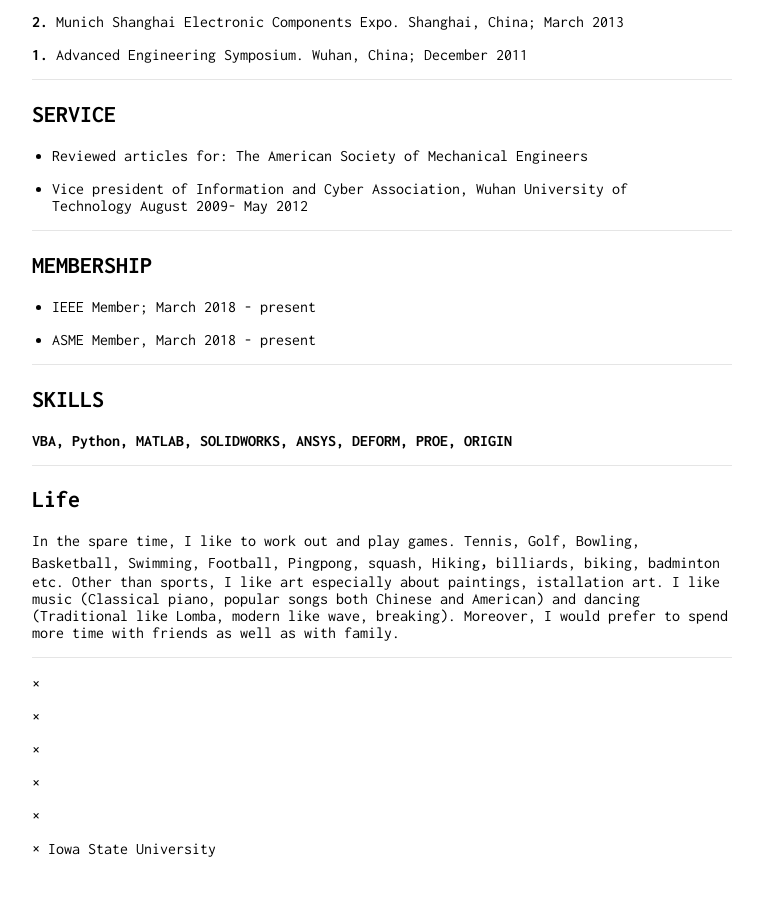
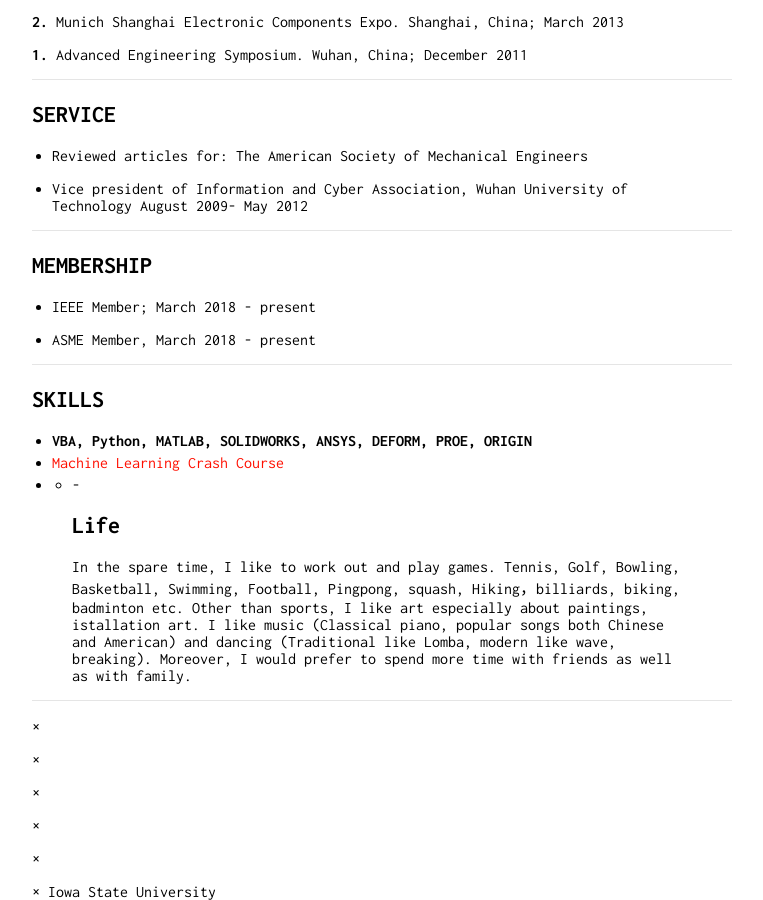
Before and after one commit to zhangxiao2018/zhangxiao2018.github.io, a Jekyll site: the page built from index.md, in a window 1280 px wide and 900 px high, scrolled down 2417 px. Shown: the whole window, without its empty margins (258-1021 px from the left). Built offline with Jekyll 4.4.1, drawn with Linux system fonts in a browser that asks for light colours; our own code applies the rules of GitHub Pages for plain Markdown files; before the commit the page ends 3274 px from its top, so only the background shows below that.

Commit message:
Update index.md

```diff
--- a/index.md
+++ b/index.md
@@ -123,8 +123,8 @@ August 2009- May 2012
 
 - - -
 ## SKILLS
-**VBA, Python, MATLAB, SOLIDWORKS, ANSYS, DEFORM, PROE, ORIGIN**
-
+* **VBA, Python, MATLAB, SOLIDWORKS, ANSYS, DEFORM, PROE, ORIGIN**
+* [Machine Learning Crash Course](https://developers.google.com/machine-learning/crash-course/)
 - - -
 ## Life
 In the spare time, I like to work out and play games. Tennis, Golf, Bowling, Basketball, Swimming, Football, Pingpong, squash, Hiking，billiards, biking, badminton etc. Other than sports, I like art especially about paintings, istallation art. I like music (Classical piano, popular songs both Chinese and American) and dancing (Traditional like Lomba, modern like wave, breaking). Moreover, I would prefer to spend more time with friends as well as with family.
```
